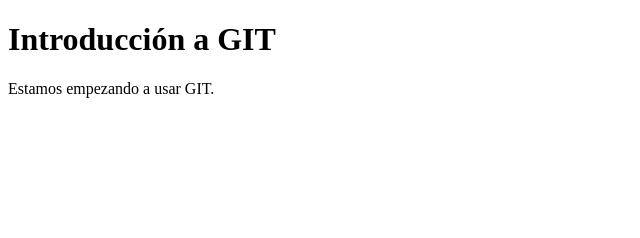
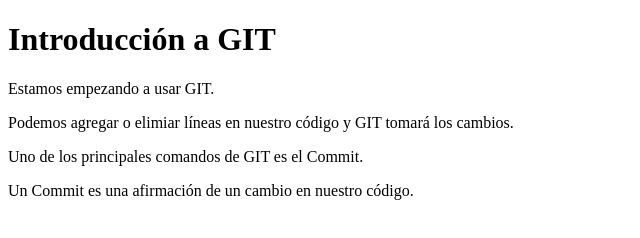
Before and after one commit to paulajimenez/primer-repositorio, a plain HTML site: page index.html in a window 1280 px wide. Shown: the whole page, without its empty margins (0-640 px from the left). Drawn offline with Linux system fonts and the light colour scheme.

Commit message:
Añadimos dos párrafos al INDEX.HTML

```diff
--- a/index.html
+++ b/index.html
@@ -7,5 +7,8 @@
   <body>
     <h1>Introducción a GIT</h1>
     <p>Estamos empezando a usar GIT.</p>
+    <p>Podemos agregar o elimiar líneas en nuestro código y GIT tomará los cambios.</p>
+    <p>Uno de los principales comandos de GIT es el Commit.</p>
+    <p>Un Commit es una afirmación de un cambio en nuestro código.</p>
   </body>
 </html>
```
